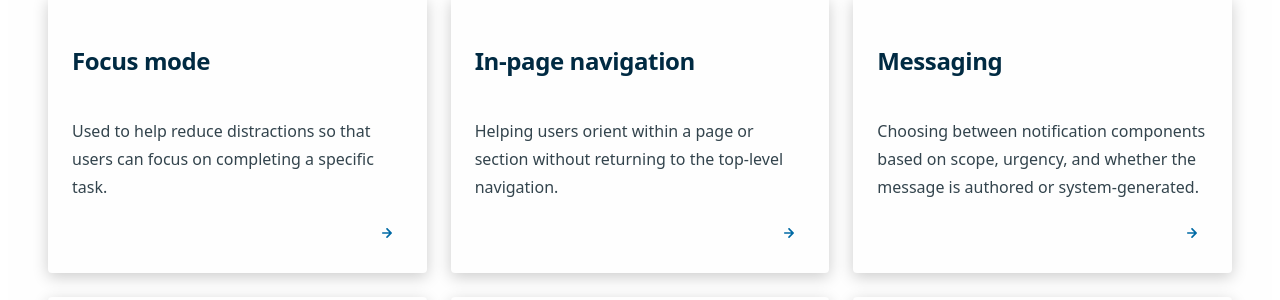
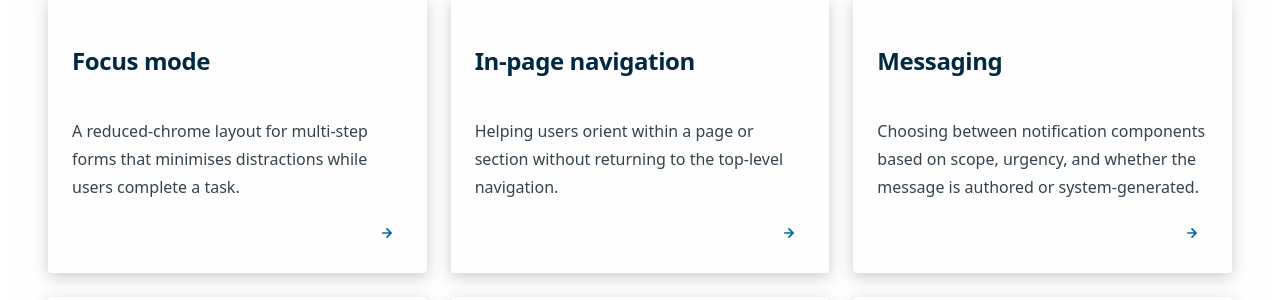
Before and after one commit to JamesFehon-DTA/dga-dl, a Jekyll site: the page built from patterns/index.md, in a window 1280 px wide. Shown: the part 728-1028 px from the top of the page. Built offline with Jekyll 4.4.1, drawn with Linux system fonts in a browser that asks for light colours; part of the change alters nothing that is shown.

Commit message:
Update focus-mode.md

```diff
--- a/_patterns/focus-mode.md
+++ b/_patterns/focus-mode.md
@@ -1,79 +1,53 @@
 ---
 layout: content
 title: 'Focus mode'
-description: "Used to help reduce distractions so that users can focus on completing a specific task."
+description: 'A reduced-chrome layout for multi-step forms that minimises distractions while users complete a task.'
 url: '/'
 ---
 
+Focus mode is a layout pattern for multi-step form flows. It hides the main site navigation and simplifies the header to reduce distractions and reduce the risk of users accidentally leaving the form before completing it.
 
-On this page
-------------
--   [Focus mode in informational websites](https://design-system.agriculture.gov.au/patterns/focus-mode#focus-mode-in-informational-websites)
--   [Focus mode in App layout](https://design-system.agriculture.gov.au/patterns/focus-mode#focus-mode-in-app-layout)
--   [Modal dialog](https://design-system.agriculture.gov.au/patterns/focus-mode#modal-dialog)
+Do not use focus mode on informational content pages. Users reading guides, reports, or reference content need access to the site navigation.
 
+## When to use
 
-Focus mode refers to temporarily hiding the main navigation of a website or application to reduce distractions and cognitive load.
+Use focus mode for:
 
-**Do**
+- multi-step forms where users enter information across several screens
+- wizard flows where each step depends on the previous one
+- onboarding tasks where the user needs to complete a defined sequence without interruption
 
--   use focus mode on multi-page forms
--   trigger a [Modal](https://design-system.agriculture.gov.au/components/modal) dialog if users navigate away from the form flow to help prevent them from losing data
--   always ensure the user can escape focus mode and return to standard navigation patterns via a 'back', 'save and exit' or 'cancel' button.
+## Layout
 
-**Don't**
+In focus mode:
 
--   allow users to control whether focus mode is on or off, it should be controlled by the system
--   use focus mode on information website content pages where a user needs to access navigation.
+- use the minimal header variant — the site logo is visible but the main site navigation is hidden
+- do not include breadcrumbs, section navigation, or any persistent navigational sidebar
+- include a 'Back' link so users can return to the previous step without losing data
+- include a 'Save and exit' control at the top of the page so users can leave intentionally and return later
 
-Focus mode in informational websites
-------------------------------------
+## Progress indicator
 
-On informational websites, focus mode hides the main navigation and changes the header component to the small variant to save vertical space.
+Use the [Progress indicator]({% link _components/progress-indicator.md %}) component to show users how far through the form they are. Place it near the top of the content area, directly below the minimal header.
 
-To do this, please refer the code example in the [example site](https://github.com/agriculturegovau/agds-next/blob/main/example-site/components/SiteHeader.tsx).
+Do not use a progress indicator outside of focus mode. It is designed for form flows, not informational content or chapter navigation sequences.
 
-**Do**
+## Preventing data loss
 
-Remove the [App layout sidebar](https://design-system.agriculture.gov.au/components/app-layout#app-layout-sidebar) to simplify the screen, reduce distractions and the risk of users accidently navigating away from the form flow.
+Even in focus mode, users can navigate away using the browser back button or by closing the tab. To help prevent data loss:
 
-![Example usage of the Header and Main nav components with an arrow pointing down to another example of these components in focus mode](https://design-system.agriculture.gov.au/img/patterns/focus-mode-informational-website.png)
+- trigger a modal dialog if the user attempts to leave the flow before completing or saving it
+- prompt users with something like: 'Are you sure you want to leave? You will lose any changes made since your last save.'
+- offer both 'Leave page' and 'Stay on page' options in the modal
 
+Do not allow users to turn focus mode on or off. The system controls the layout based on where the user is in the form flow.
 
-Focus mode in App layout
-------------------------
+## Related components
 
-The [App layout sidebar](https://design-system.agriculture.gov.au/components/app-layout#app-layout-sidebar) should be hidden while users are completing multi-page forms to reduce distractions and cognitive load. This can be achieved by setting the `focusMode` prop to `true` on the `AppLayout` component.
+- [Progress indicator]({% link _components/progress-indicator.md %}) — step progress for focus mode forms.
+- [Next step]({% link _components/next-step.md %}) — forward and back controls for navigating between form steps.
 
-**Don't**
+## Related patterns
 
-Display the [App layout sidebar](https://design-system.agriculture.gov.au/components/app-layout#app-layout-sidebar) with the [Progress indicator](https://design-system.agriculture.gov.au/components/progress-indicator), as they're both navigational items that compete for attention. Displaying both on the screen also limits space for the main content.
-
-![Screenshot of App layout components with an outlined box highlighting the App layout sidebar component](https://design-system.agriculture.gov.au/img/patterns/focus-mode-app-layout-wrong.png)
-
-**Do**
-
-Remove the [Main nav](https://design-system.agriculture.gov.au/components/main-nav) on informational website multi-page forms to simplify the screen, reduce distractions and the risk of users accidently navigating away from the form flow.
-
-**Don't**
-
-Use focus mode on informational website content pages where a user needs to access navigation.
-
-![Screenshot of App layout components in focus mode, with an outlined box highlighting where the App layout sidebar would usually be placed](https://design-system.agriculture.gov.au/img/patterns/focus-mode-app-layout.png)
-
-Modal dialog
-------------
-
-Even though focus mode hides the main navigation, users could still navigate away from the form via the links in the header, footer, or even the browser back button. To help prevent users from losing data they've already entered into a form, trigger a [Modal](https://design-system.agriculture.gov.au/components/modal) dialog in case they mistakenly navigated away from the form.
-
-[View storybook preview](https://design-system.agriculture.gov.au/storybook/index.html?path=/story/content-modal--leaving-form-page)
-
-![Screenshot of an open Modal dialog with the title 'Are you sure you want to leave this page?' and description 'You will lose all changes made since your last save.'](https://design-system.agriculture.gov.au/img/patterns/focus-mode-modal.png)
-
-Related components
-------------------
-
--   [App layout](https://design-system.agriculture.gov.au/components/app-layout) -- The app layout provides a consistent way for users to navigate around a web application and access their account settings.
--   [Header](https://design-system.agriculture.gov.au/components/header) -- The Header is the masthead of our applications. It incorporates the Department of Agriculture, Fisheries and Forestry Coat of Arms logo and provides a user context on where they are.
--   [Main nav](https://design-system.agriculture.gov.au/components/main-nav) -- The main nav is the primary way users navigate the user interface. It is consistently visible throughout the service.
--   [Modal](https://design-system.agriculture.gov.au/components/modal) -- A modal is a dialog box that appears above the parent page and provides advance notice of a destructive action and consequence. They tell users a decision is needed.
+- [Chapter navigation]({% link _patterns/chapter-navigation.md %}) — for sequential content pages where focus mode is not needed.
+- [Page header]({% link _patterns/page-header.md %}) — includes the minimal header variant used in focus mode.
```
